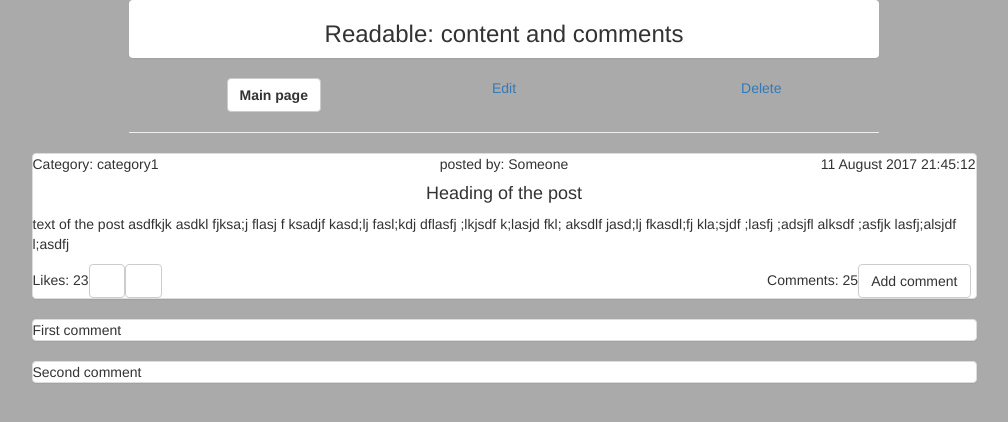
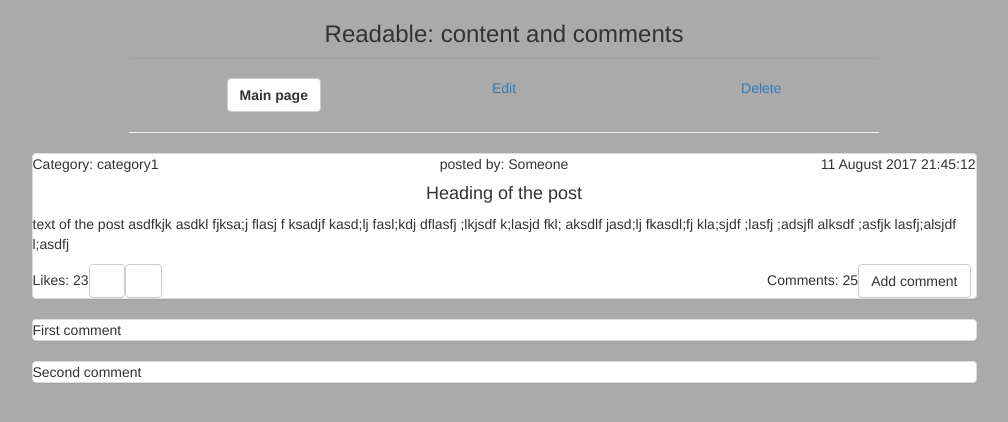
Before and after one commit to developer2020github/readable, a React (Create React App) app: page /posts/6ni6ok3ym7mf1p33lnez in a window 1280 px wide. Shown: the top 422 px of the page, without its empty margins (136-1144 px from the left). Built offline with nearby package versions, Linux system fonts and the light colour scheme; a web font is replaced by a local one.

Commit message:
refactor: change post details page to use standard application header

```diff
--- a/src/PostDetails.js
+++ b/src/PostDetails.js
@@ -6,6 +6,8 @@ import './Readable.css';
 import { serverApiTestMain } from './ServerApiTest';
 import DefaultPage from './DefaultPage';
 import NewComment from './NewComment.js';
+import ApplicationHeader from './ApplicationHeader';
+
 function doesPostExist(postId) {
 
 	if (postId == "6ni6ok3ym7mf1p33lnez") {
@@ -48,16 +50,7 @@ class PostDetails extends Component {
 
 		return (
 			<div className="container">
-				<div className="row">
-					<div className="col-md-8 col-md-offset-2 text-center">
-
-						<div className="panel panel-header">
-							<h3>Readable: content and comments</h3>
-						</div>
-
-
-					</div>
-				</div>
+				<ApplicationHeader/>
 
 				<div className="row">
 
```
